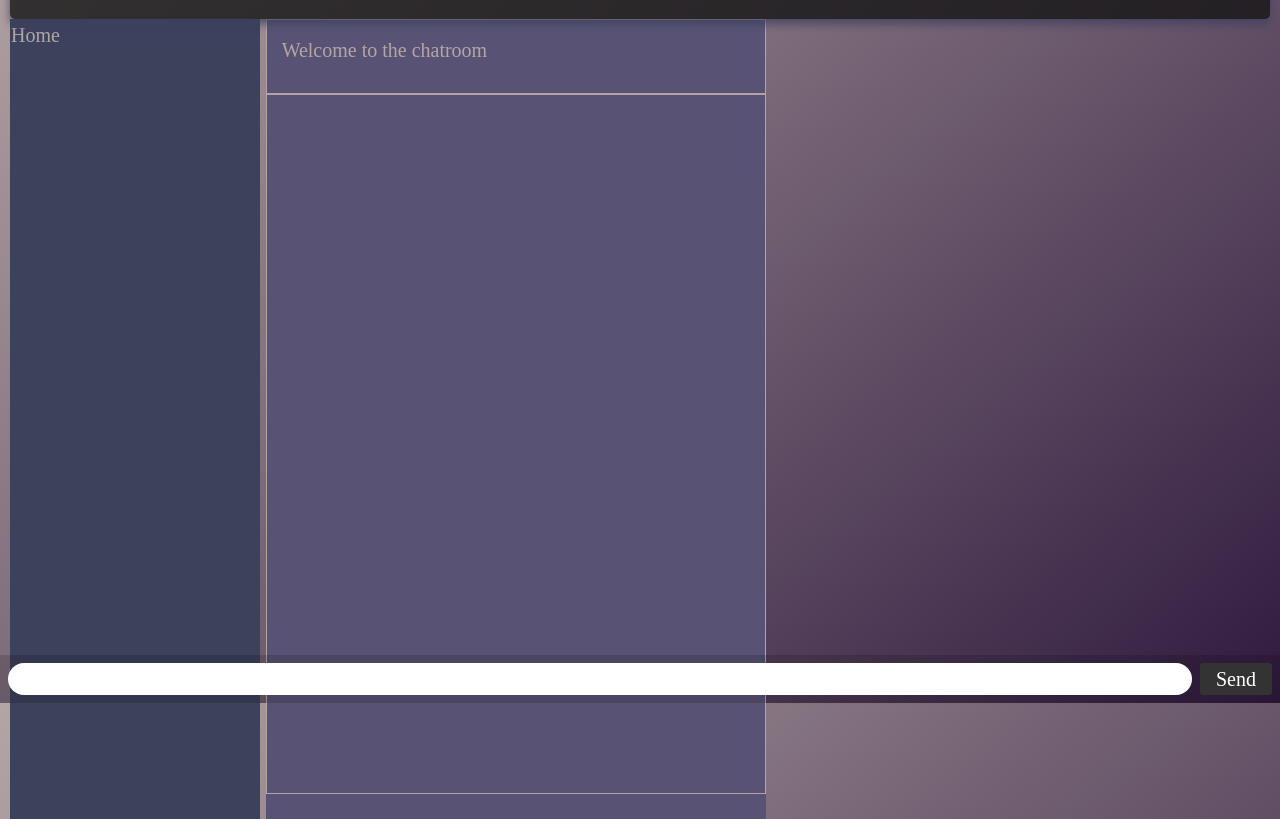
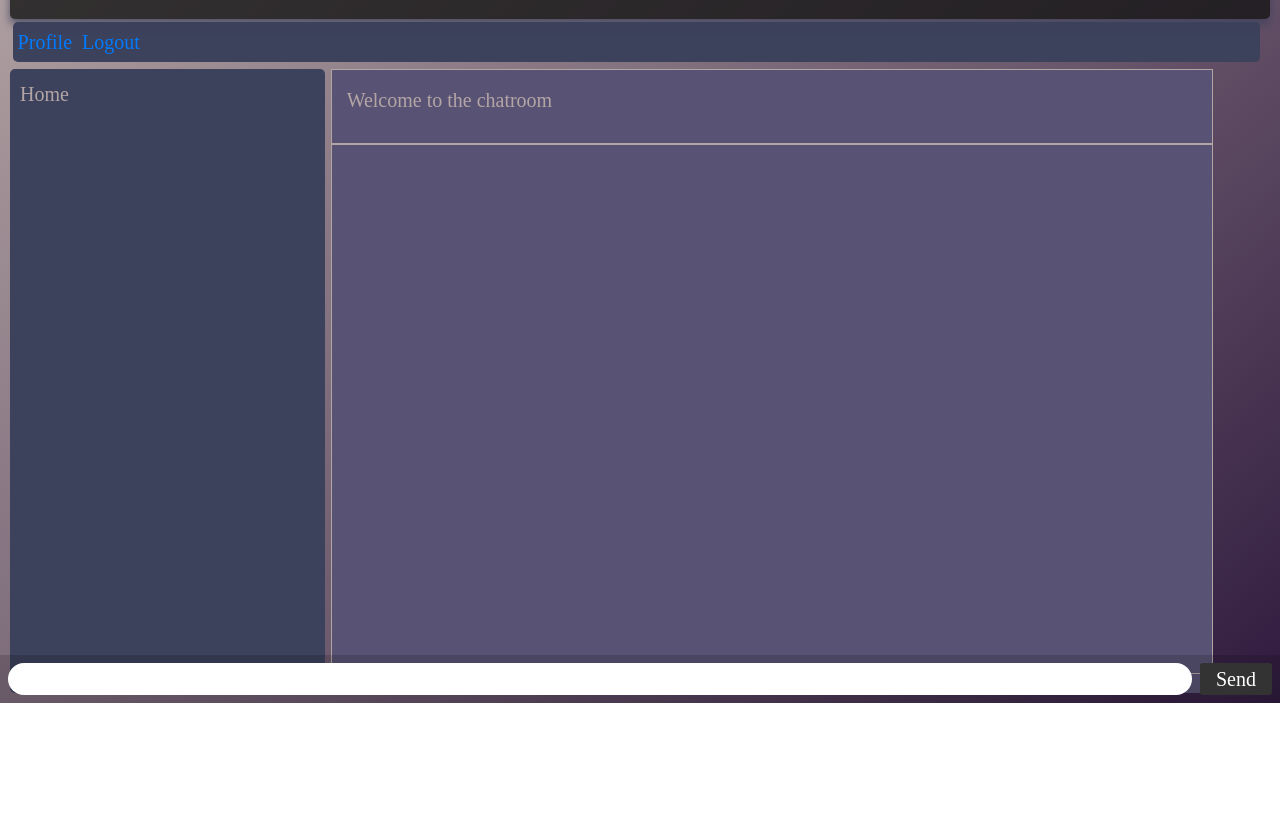
Before and after one commit to IamAlphena/glowing-octo-goggles, a website: page index.html in a window 1280 px wide. Shown: the part 97-916 px from the top of the page. After the commit the page ends 800 px from the top, so only its background shows below. Drawn offline with nearby package versions, Linux system fonts and the light colour scheme; no server answers.

Commit message:
updated all pages

```diff
--- a/index.html
+++ b/index.html
@@ -16,8 +16,10 @@
         <h1> Chubby Bunny </h1>
     </div>
     <nav class="nav">
-
+        <a href="#">Profile  </a>
+        <a href="#">Logout  </a>
     </nav>
+    <div class="spacer"></div>
     <div class="sidenav">
         <!--Lists all the available chats includes the search bar and the button to take you to your individual messages-->
         <p>Home</p>
--- a/package.json
+++ b/package.json
@@ -4,7 +4,7 @@
     "description": "maybe, we can have a conversation",
     "scripts": {
         "test": "echo \"Error: no test specified\" && exit 1",
-        "start": "node index.js"
+        "start": "node server.js"
     },
     "dependencies": {
         "bcrypt": "^5.0.1",
--- a/public/css/style.css
+++ b/public/css/style.css
@@ -53,19 +53,38 @@ body {
     /* position: absolute; */
 }
 
+.nav {
+    margin-right: 10px;
+    text-align: right;
+    float: right;
+    margin-top: 3px;
+    background-color: var(--accent);
+    border-radius: 5px;
+    width: 99%;
+}
+
+.nav a {
+    padding: 5px;
+}
+
+.spacer{
+    height: 50px;
+}
+
 .sidenav {
-    border: 1px solid var(--accent);
-    height: 800px;
-    width: 250px;
+    height: 80%;
+    width: 25%;
     background-color: var(--accent);
     display: inline-block;
     vertical-align: top;
+    border-radius: 5px;
+    padding: 10px;
 }
 
 .main{
     background-color: var(--offAccent);
-    width: 500px;
-    height: 800px;
+    width: 70%;
+    height: 80%;
     display: inline-block;
     vertical-align: top;
 }
@@ -80,17 +99,19 @@ body {
     overflow-y: scroll;
     justify-content: center;
     border: 1px solid var(--font);
-    height: 700px;
+    height: 85%;
 }
 
-.message{
-    line-height: 25px;
-    max-width: 90%;
+#messages{
+    /* line-height: 25px; */
+    max-width: 95%;
     display: block;
-    border: 1px solid var(--font);
-    border-bottom: 1px solid #fff;
-    height: 100px;
-    color: var(--fontdark)
+
+    /* height: 100px; */
+    color: var(--fontdark);
+    list-style-type: none;
+    margin: 0;
+    padding: 0;
 
 }
 
@@ -157,17 +178,22 @@ body {
     outline: none;
     color: #fff;
 }
+/*
+#messages {
 
-#messages {
-    list-style-type: none;
-    margin: 0;
-    padding: 0;
-}
+} */
 
 #messages li {
     padding: 0.5rem 1rem;
+    background-color: var(--messageA);
+    text-align: left;
+    border: 1px solid var(--font);
+    border-bottom: 1px solid #fff;
 }
 
 #messages li:nth-child(odd) {
-    background: #efefef;
+    background-color: var(--messageB);
+    text-align: right;
+    /* border: 1px solid var(--font);
+    border-bottom: 1px solid #fff; */
 }
--- a/index.js
+++ b/server.js
@@ -1,4 +1,4 @@
-const express = require('express');cd
+const express = require('express');
 const app = require('express')();
 const http = require('http').Server(app);
 const io = require('socket.io')(http);
```
